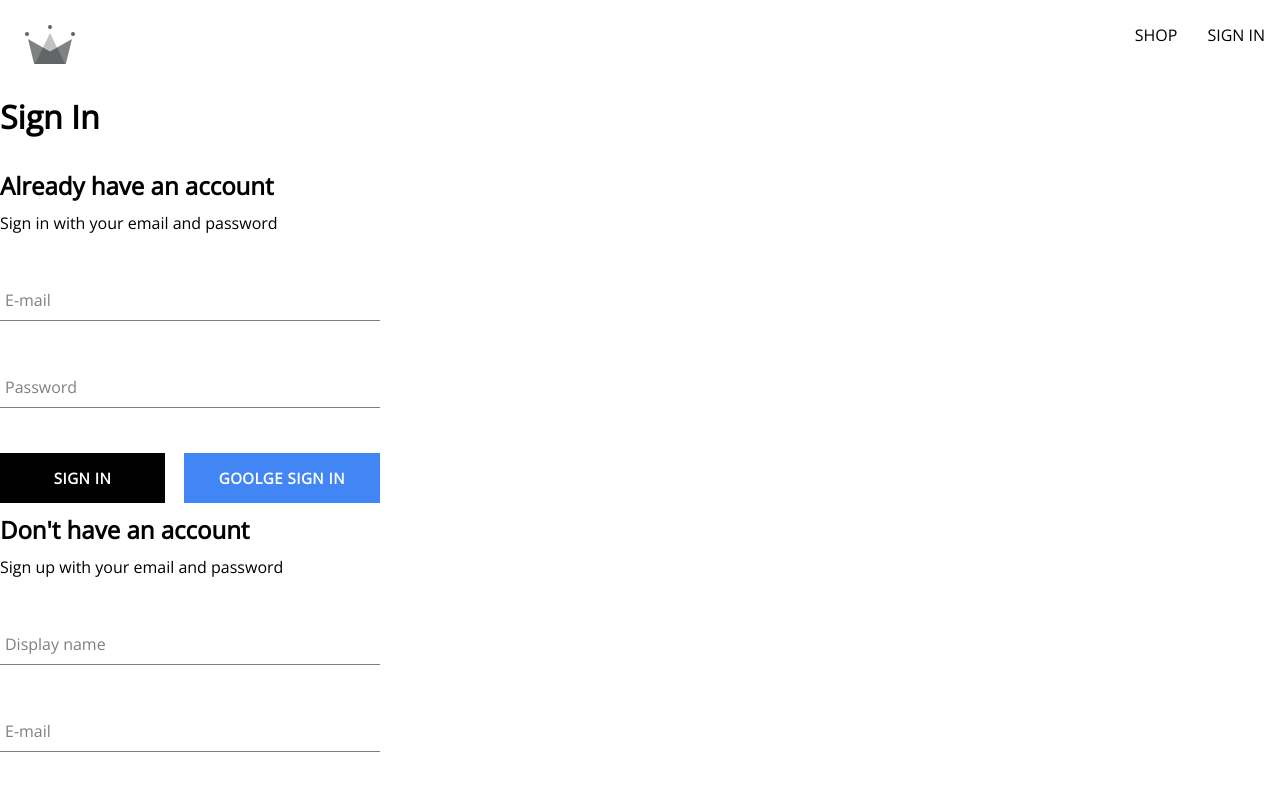
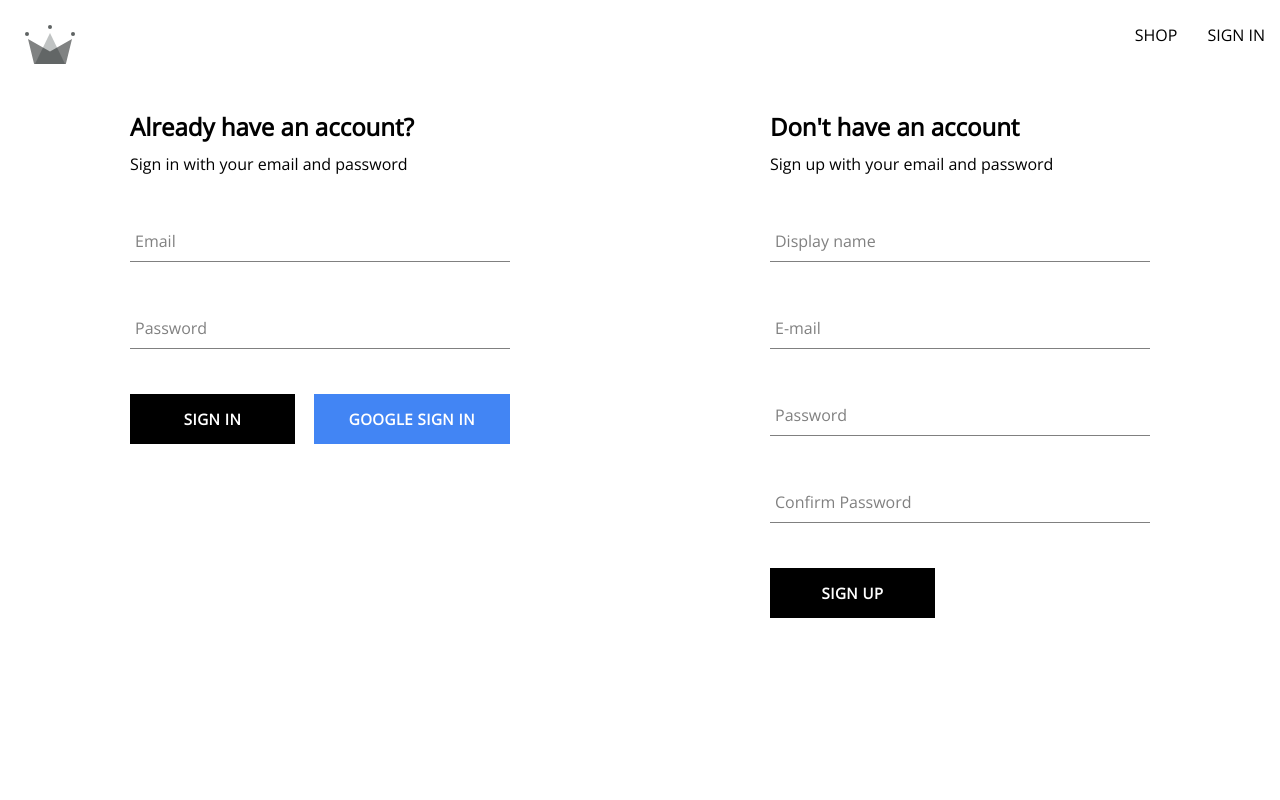
Before and after one commit to CamiloPinzon/crwn-clothing, a React (Create React App) app: page /auth in a window 1280 px wide. Shown: the top 800 px of the page. Built offline with nearby package versions, Linux system fonts and the light colour scheme.

Commit message:
Finishing authentication page

```diff
--- a/src/components/button/button.component.jsx
+++ b/src/components/button/button.component.jsx
@@ -5,7 +5,7 @@ const BUTTON_TYPE_CLASS = {
     inverted: 'inverted'
 }
 const Button = ({children, buttonType, ...otherProps}) => {
-    return <button className={`button-container ${BUTTON_TYPE_CLASS[buttonType]}`}>
+    return <button className={`button-container ${BUTTON_TYPE_CLASS[buttonType]}`} {...otherProps}>
         {children}
     </button>
 }
--- a/src/components/sign-in-form/sign-in-form.compoent.jsx
+++ /dev/null
@@ -1,83 +0,0 @@
-import { useState } from "react";
-import {
-    signInWithGoolgePopup,
-    createUserDocumentFromAuth,
-    signInAuthWithEmailAndPassword } from '../../utils/firebase/firebase.utils';
-
-import FormInput from "../form-input/form-input.component";
-import Button from "../button/button.component";
-
-import './sign-in-form.styles.scss';
-
-const defaultFormFields = {
-    email: '',
-    password: ''
-}
-
-const SignInForm = () => {
-    const signInWithGoogle = async() =>{
-        const {user}  = await signInWithGoolgePopup();
-        await createUserDocumentFromAuth(user);
-    }
-
-    const [formFields, setFormFields] = useState(defaultFormFields);
-    const { email, password} = formFields;
-
-    const clearFormFields = () =>{
-        setFormFields(defaultFormFields);
-    }
-
-    const handleSubmit = async (event) => {
-        event.preventDefault();
-        try {
-            const response = await signInAuthWithEmailAndPassword(email, password);
-            console.log(response);
-            clearFormFields();
-        } catch (error) {
-        }
-    }
-
-    const handleChange = (event) => {
-        const {name, value} = event.target
-        setFormFields({...formFields, [name]: value})
-    }
-
-    return (
-        <div className="sign-up-container">
-            <h2>Already have an account</h2>
-            <span>Sign in with your email and password</span>
-            <form onSubmit={handleSubmit}>
-                <FormInput
-                    label='E-mail'
-                    inputOptions = {
-                        {
-                            type: 'email',
-                            required: true,
-                            onChange: handleChange,
-                            name: 'email',
-                            value: email
-                        }
-                    }/>
-
-               <FormInput
-                    label='Password'
-                    inputOptions = {
-                        {
-                            type: "password",
-                            required: true,
-                            onChange: handleChange,
-                            name: "password",
-                            value: password
-                        }
-                    }/>
-
-                    <div className="buttons-container">
-                        <Button type="submit" >Sign In</Button>
-                        <Button onClick={signInWithGoogle} buttonType='google'>Goolge Sign In</Button>
-                    </div>
-            </form>
-        </div>
-    )
-}
-
-export default SignInForm;
--- /dev/null
+++ b/src/components/sign-in-form/sign-in-form.component.jsx
@@ -0,0 +1,99 @@
+import { useState } from 'react';
+
+import FormInput from '../form-input/form-input.component';
+import Button from '../button/button.component';
+
+import {
+  signInWithGoolgePopup,
+  createUserDocumentFromAuth,
+  signInAuthUserWithEmailAndPassword,
+} from '../../utils/firebase/firebase.utils';
+
+import './sign-in-form.styles.scss';
+
+const defaultFormFields = {
+  email: '',
+  password: '',
+};
+
+const SignInForm = () => {
+  const [formFields, setFormFields] = useState(defaultFormFields);
+  const { email, password } = formFields;
+
+  const resetFormFields = () => {
+    setFormFields(defaultFormFields);
+  };
+
+  const signInWithGoogle = async () => {
+    const { user } = await signInWithGoolgePopup();
+    await createUserDocumentFromAuth(user);
+  };
+
+  const handleSubmit = async (event) => {
+    event.preventDefault();
+
+    try {
+      const response = await signInAuthUserWithEmailAndPassword(
+        email,
+        password
+      );
+      console.log(response);
+      resetFormFields();
+    } catch (error) {
+      switch (error.code) {
+        case 'auth/wrong-password':
+          alert('incorrect password for email');
+          break;
+        case 'auth/user-not-found':
+          alert('no user associated with this email');
+          break;
+        default:
+          console.log(error);
+      }
+    }
+  };
+
+  const handleChange = (event) => {
+    const { name, value } = event.target;
+
+    setFormFields({ ...formFields, [name]: value });
+  };
+
+  return (
+    <div className='sign-up-container'>
+      <h2>Already have an account?</h2>
+      <span>Sign in with your email and password</span>
+      <form onSubmit={handleSubmit}>
+        <FormInput
+          label='Email'
+          inputOptions = {{
+            type: 'email',
+            required: true,
+            onChange: handleChange,
+            name: 'email',
+            value: email
+          }}
+        />
+
+        <FormInput
+          label='Password'
+          inputOptions={{
+            type: 'password',
+            required: true,
+            onChange: handleChange,
+            name: 'password',
+            value: password
+          }}
+        />
+        <div className='buttons-container'>
+          <Button type='submit'>Sign In</Button>
+          <Button onClick={signInWithGoogle} buttonType='google' type='button'>
+            Google sign in
+          </Button>
+        </div>
+      </form>
+    </div>
+  );
+};
+
+export default SignInForm;
--- a/src/routes/authentication/authentication.component.jsx
+++ b/src/routes/authentication/authentication.component.jsx
@@ -1,10 +1,11 @@
-import SignUpForm from '../../components/sign-up-form/sign-up-form.compoent';
-import SignInForm from '../../components/sign-in-form/sign-in-form.compoent';
+import SignUpForm from '../../components/sign-up-form/sign-up-form.component';
+import SignInForm from '../../components/sign-in-form/sign-in-form.component';
+
+import './authentication.styles.scss';
 
 const Authentication = () => {
     return(
-        <div>
-            <h1>Sign In</h1>
+        <div className='authentication-container'>
             <SignInForm />
             <SignUpForm />
         </div>
--- /dev/null
+++ b/src/routes/authentication/authentication.styles.scss
@@ -0,0 +1,6 @@
+.authentication-container {
+    display: flex;
+    justify-content: space-around;
+    max-width: 1280px;
+    margin: 30px auto;
+}
--- a/src/utils/firebase/firebase.utils.js
+++ b/src/utils/firebase/firebase.utils.js
@@ -1,5 +1,4 @@
 // Import the functions you need from the SDKs you need
-import { async } from "@firebase/util";
 import { initializeApp } from "firebase/app";
 import {
   getAuth,
@@ -67,7 +66,7 @@ export const createAuthUserWithEmailAndPassword = async(email, password) => {
   return await createUserWithEmailAndPassword(auth, email, password)
 }
 
-export const signInAuthWithEmailAndPassword = async(email, password) => {
+export const signInAuthUserWithEmailAndPassword = async(email, password) => {
   if(!email || !password) return;
   return await signInWithEmailAndPassword(auth, email, password);
 };
```
Also changed, not shown: src/components/sign-up-form/sign-up-form.component.jsx (renamed from src/components/sign-up-form/sign-up-form.compoent.jsx).
